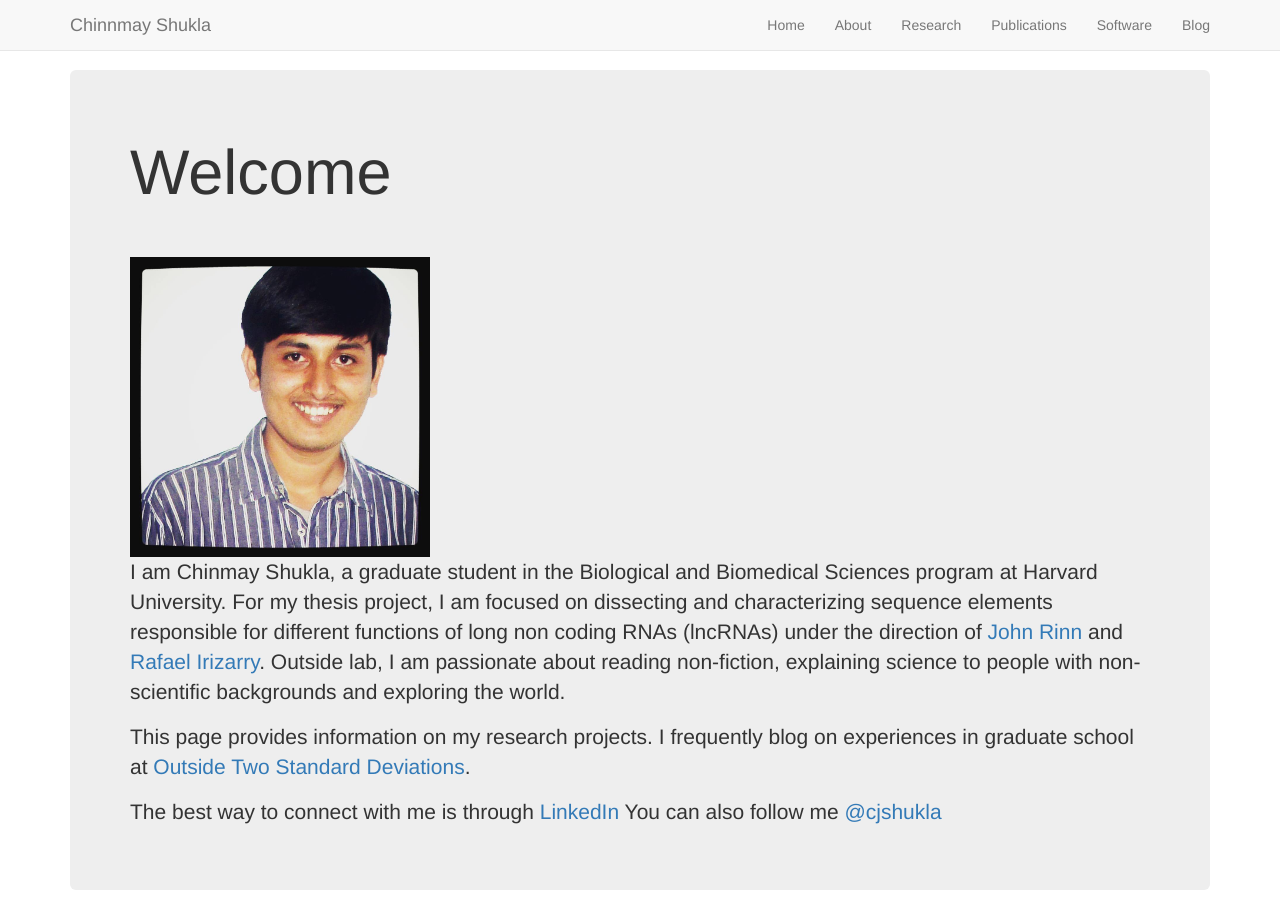
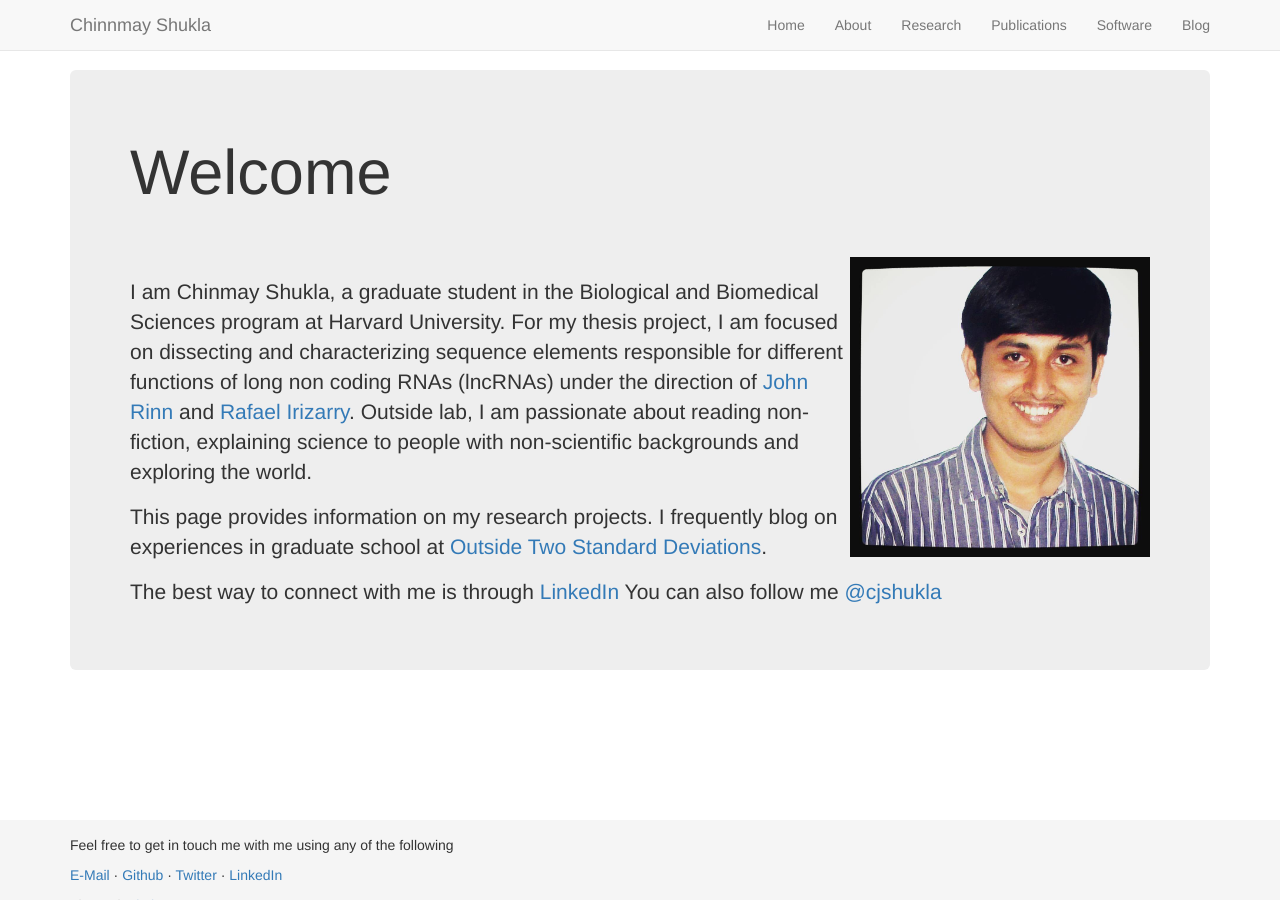
Before and after one commit to cshukla/cshukla.github.io, a Jekyll site: the page built from index.html, in a window 1280 px wide and 900 px high. Built offline with Jekyll 4.4.1, drawn with Linux system fonts in a browser that asks for light colours; nearby versions of some CDN libraries; the list of posts is cut into pages by our own code.

Commit message:
fix position of my photo on home page

```diff
--- a/index.html
+++ b/index.html
@@ -6,7 +6,7 @@
 <div class="jumbotron">
 	<h1>Welcome</h1>
 	<br></br>
-    <img style="float: center;width:300px;height:300px;" src="https://github.com/cshukla/cshukla.github.io/blob/master/assets/img/chinmay.jpg?raw=true"> <br>
+    <img style="float: right;width:300px;height:300px;" src="https://github.com/cshukla/cshukla.github.io/blob/master/assets/img/chinmay.jpg?raw=true"> <br>
     <p> I am Chinmay Shukla, a graduate student in the Biological
     	and Biomedical Sciences program at Harvard University.
     	For my thesis project, I am focused on dissecting and
```
